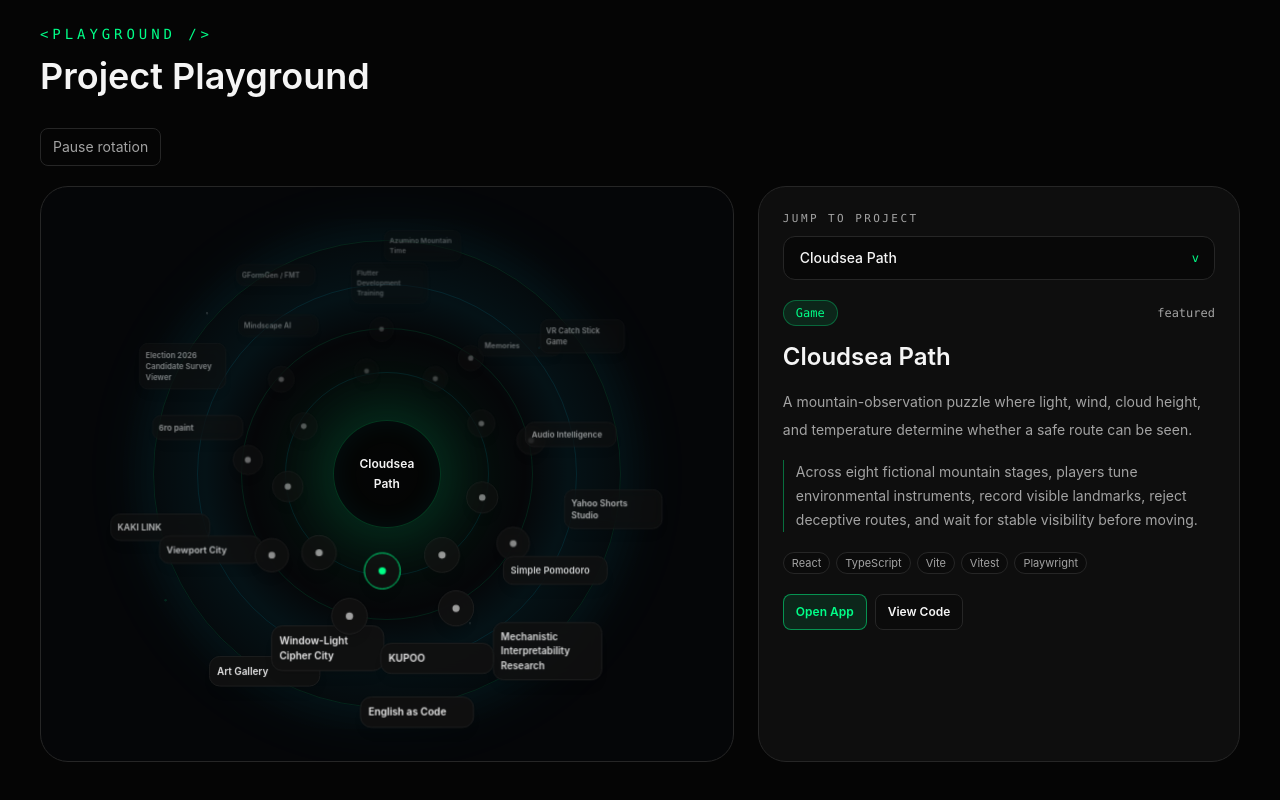
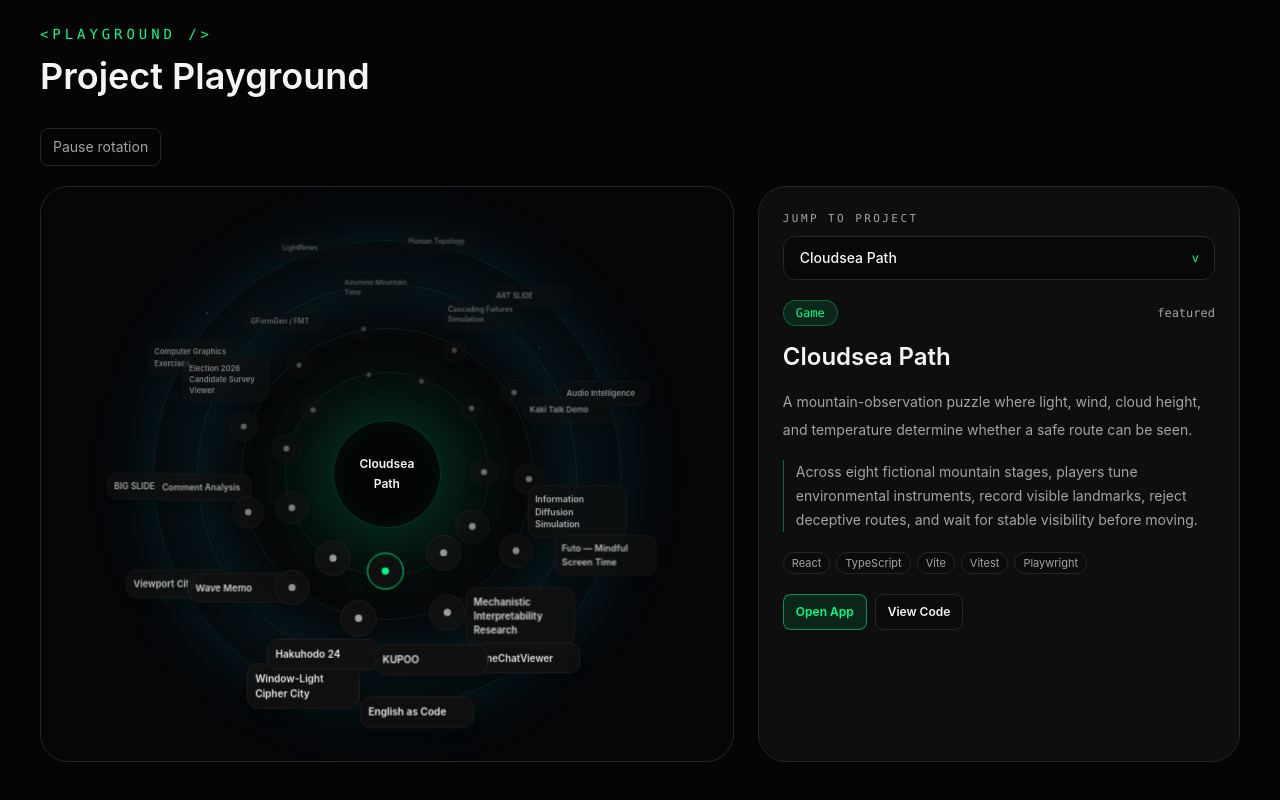
Before and after one commit to ryouy/profile, a Next.js app: page / in a window 1280 px wide. Shown: the part 1292-2092 px from the top of the page. Built offline with nearby package versions, Linux system fonts and the light colour scheme.

Commit message:
Add Futo, sliding puzzles and Colab simulations to project orbit

```diff
--- a/src/data/projects.ts
+++ b/src/data/projects.ts
@@ -538,5 +538,110 @@ export const projects: Project[] = [
     appUrl: "https://pomodoro-chrome-extension.vercel.app/",
     githubUrl: "https://github.com/ryouy/pomodoro-chrome-extension",
     featured: false
+  },
+  {
+    title: "Futo — Mindful Screen Time",
+    description: "An iPhone app that helps people pause before opening distracting apps and reflect on how they use their phone.",
+    details: [
+      "Timed app and website restrictions introduce a deliberate pause, followed by a choice to continue or stop; restrictions can resume automatically.",
+      "Purpose logs, gentle reflection, usage trends, and optional private sharing make screen-time habits easier to understand without competitive scores.",
+      "The project includes an iOS app, a public introduction site, and a browser-based demo; this link opens the introduction site."
+    ],
+    category: "Tool",
+    tech: ["Swift","SwiftUI","Family Controls","DeviceActivity","Firebase"],
+    appUrl: "https://ryouy.github.io/Futo/",
+    githubUrl: "https://github.com/ryouy/Futo",
+    featured: true
+  },
+  {
+    title: "ART SLIDE",
+    description: "A multilingual sliding puzzle gallery built around artworks from museum collections.",
+    details: [
+      "Browse and search artworks, choose a puzzle difficulty, preview the picture, and play a daily puzzle.",
+      "The gallery provides artist and period filters as well as artwork information and attribution."
+    ],
+    category: "Game",
+    tech: ["Web App","TypeScript","Puzzle","Art"],
+    appUrl: "https://slides.ryouy.workers.dev/art-slide",
+    githubUrl: "https://github.com/ryouy/slides",
+    featured: true
+  },
+  {
+    title: "BIG SLIDE",
+    description: "A browser-based sliding puzzle with a different rule set from ART SLIDE.",
+    details: [
+      "Part of the same multilingual slide-puzzle collection, with local progress and record saving.",
+      "Opens directly to the BIG SLIDE game."
+    ],
+    category: "Game",
+    tech: ["Web App","TypeScript","Puzzle"],
+    appUrl: "https://slides.ryouy.workers.dev/big-slide",
+    githubUrl: "https://github.com/ryouy/slides",
+    featured: false
+  },
+  {
+    title: "WORD SLIDE",
+    description: "A word-oriented variation of the sliding-puzzle collection.",
+    details: [
+      "A distinct slide-puzzle mode available alongside ART SLIDE and BIG SLIDE.",
+      "The shared collection supports multiple languages and saves progress locally."
+    ],
+    category: "Game",
+    tech: ["Web App","TypeScript","Word Puzzle"],
+    appUrl: "https://slides.ryouy.workers.dev/word-slide",
+    githubUrl: "https://github.com/ryouy/slides",
+    featured: false
+  },
+  {
+    title: "Infection Spread Simulation",
+    description: "A two-dimensional particle simulation showing how infections spread through contact.",
+    details: [
+      "Particles move in a 2D environment and become infected when they encounter infected particles.",
+      "The runnable Google Colab notebook and an example animation are provided in the repository."
+    ],
+    category: "Experiment",
+    tech: ["Python","Google Colab","Simulation"],
+    appUrl: "https://colab.research.google.com/github/ryouy/simulations/blob/main/simulations/infection-spread/infection_simulation.ipynb",
+    githubUrl: "https://github.com/ryouy/simulations",
+    featured: false
+  },
+  {
+    title: "Information Diffusion Simulation",
+    description: "A network simulation for exploring how information propagates through social connections.",
+    details: [
+      "Models the movement of information across a social-network-like structure.",
+      "Includes a runnable Colab notebook and an animated sample output."
+    ],
+    category: "Experiment",
+    tech: ["Python","Google Colab","Networks"],
+    appUrl: "https://colab.research.google.com/github/ryouy/simulations/blob/main/simulations/information-diffusion/information-diffusion.ipynb",
+    githubUrl: "https://github.com/ryouy/simulations",
+    featured: false
+  },
+  {
+    title: "Opinion Polarization Simulation",
+    description: "A model of opinion change driven by influence and resistance among neighboring agents.",
+    details: [
+      "Explores opinion dynamics through interactions between neighboring agents.",
+      "The notebook runs in Colab and the repository includes an animation of the results."
+    ],
+    category: "Experiment",
+    tech: ["Python","Google Colab","Opinion Dynamics"],
+    appUrl: "https://colab.research.google.com/github/ryouy/simulations/blob/main/simulations/opinion-polarization/opinion-polarization.ipynb",
+    githubUrl: "https://github.com/ryouy/simulations",
+    featured: false
+  },
+  {
+    title: "Cascading Failures Simulation",
+    description: "A network-resilience experiment examining how failures can trigger further failures.",
+    details: [
+      "Illustrates cascading faults in a connected network and their implications for robustness.",
+      "Provides a runnable Colab notebook together with a sample animated result."
+    ],
+    category: "Experiment",
+    tech: ["Python","Google Colab","Network Resilience"],
+    appUrl: "https://colab.research.google.com/github/ryouy/simulations/blob/main/simulations/cascading-failures/cascading-failures.ipynb",
+    githubUrl: "https://github.com/ryouy/simulations",
+    featured: false
   }
 ];
```
